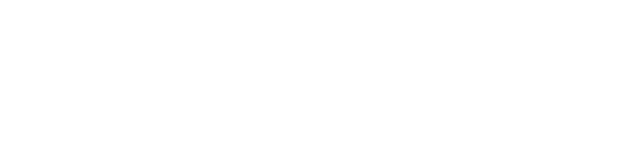
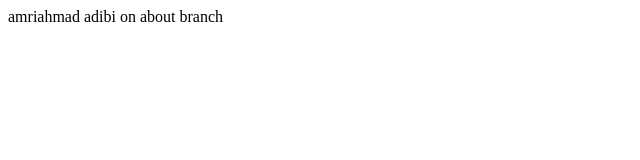
Before and after one commit to amirahmadadibi/test1, a plain HTML site: page index.html in a window 1280 px wide. Shown: the whole page, without its empty margins (0-640 px from the left). Drawn offline with Linux system fonts and the light colour scheme.

Commit message:
add paragraph to body

```diff
--- a/index.html
+++ b/index.html
@@ -2,5 +2,6 @@
 	<head>
 	</head>
 	<body>
+		<p>amriahmad adibi on about branch</p>
 	</body>
 </html>
```
